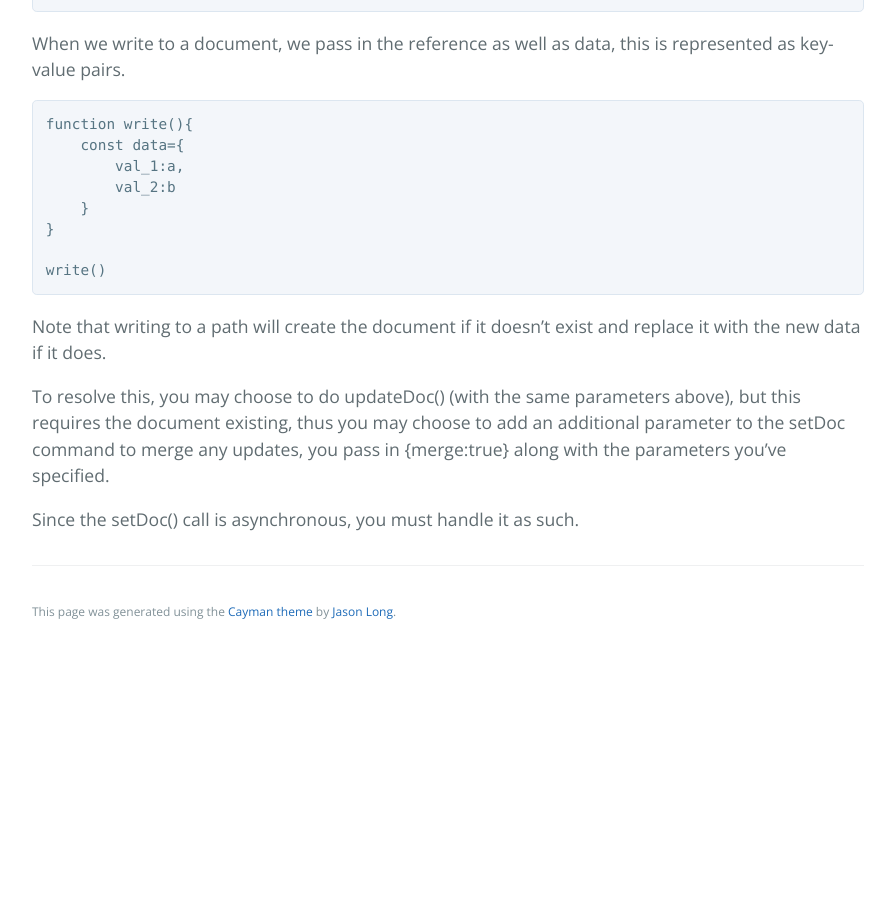
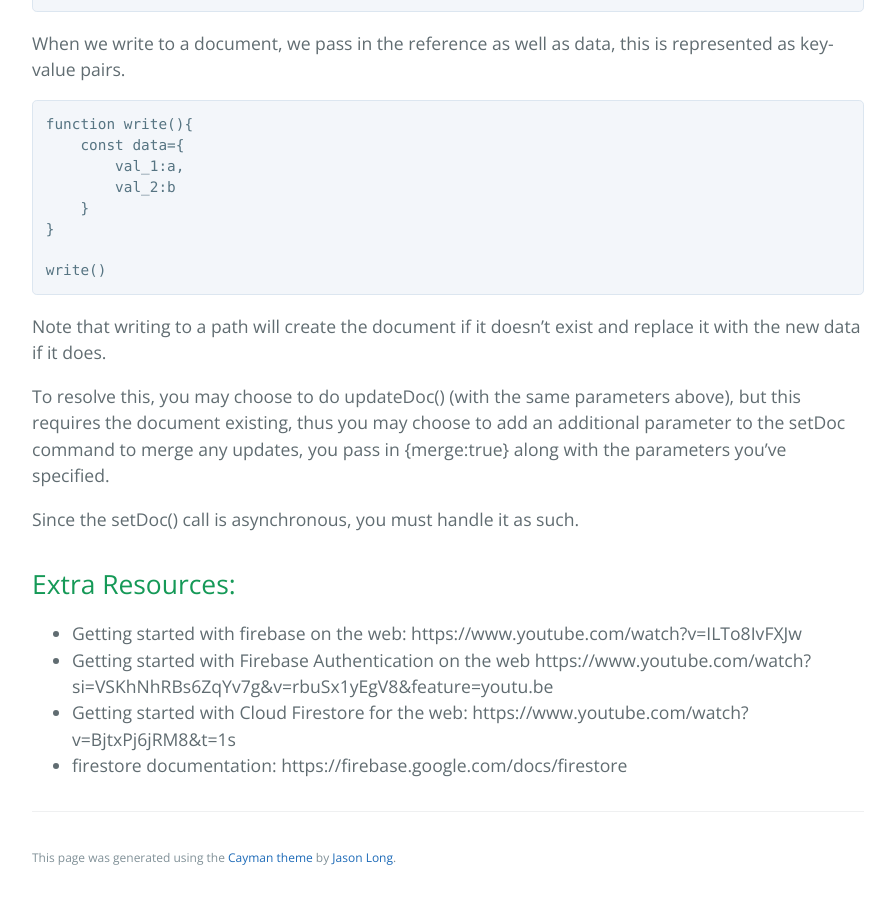
Before and after one commit to learning-software-engineering/learning-software-engineering.github.io, a Jekyll site: the page built from Topics/Tech_Stacks/Firebase_and_Firestore.md, in a window 1280 px wide and 900 px high, scrolled down 2311 px. Shown: the whole window, without its empty margins (192-1087 px from the left). Built offline with Jekyll 4.4.1, drawn with Linux system fonts in a browser that asks for light colours; our own code applies the rules of GitHub Pages for plain Markdown files; before the commit the page ends 2965 px from its top, so only the background shows below that.

Commit message:
Update Firebase_and_Firestore.md

```diff
--- a/Topics/Tech_Stacks/Firebase_and_Firestore.md
+++ b/Topics/Tech_Stacks/Firebase_and_Firestore.md
@@ -87,3 +87,10 @@ Note that writing to a path will create the document if it doesn't exist and rep
 To resolve this, you may choose to do updateDoc() (with the same parameters above), but this requires the document existing, thus you may choose to add an additional parameter to the setDoc command to merge any updates, you pass in {merge:true} along with the parameters you’ve specified.
 
 Since the setDoc() call is asynchronous, you must handle it as such.
+
+
+## Extra Resources:
+* Getting started with firebase on the web: https://www.youtube.com/watch?v=ILTo8IvFXJw
+* Getting started with Firebase Authentication on the web https://www.youtube.com/watch?si=VSKhNhRBs6ZqYv7g&v=rbuSx1yEgV8&feature=youtu.be
+* Getting started with Cloud Firestore for the web: https://www.youtube.com/watch?v=BjtxPj6jRM8&t=1s
+* firestore documentation: https://firebase.google.com/docs/firestore
```
